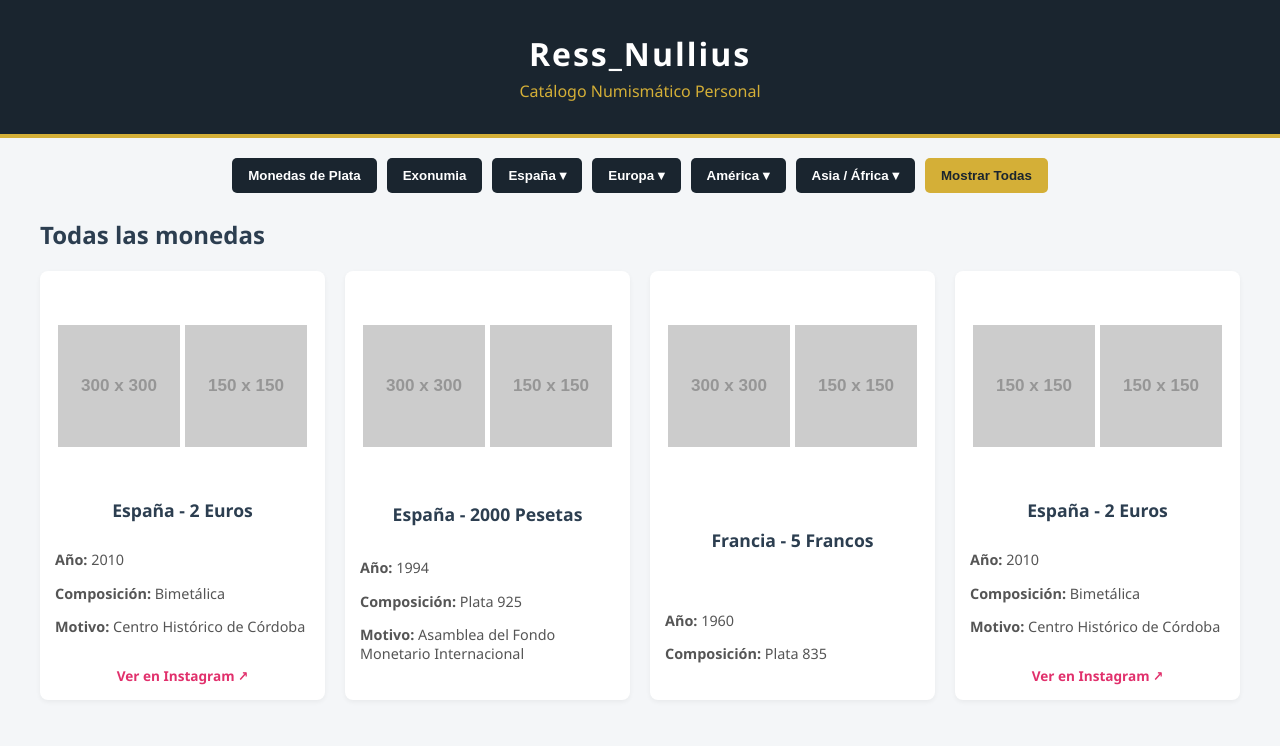
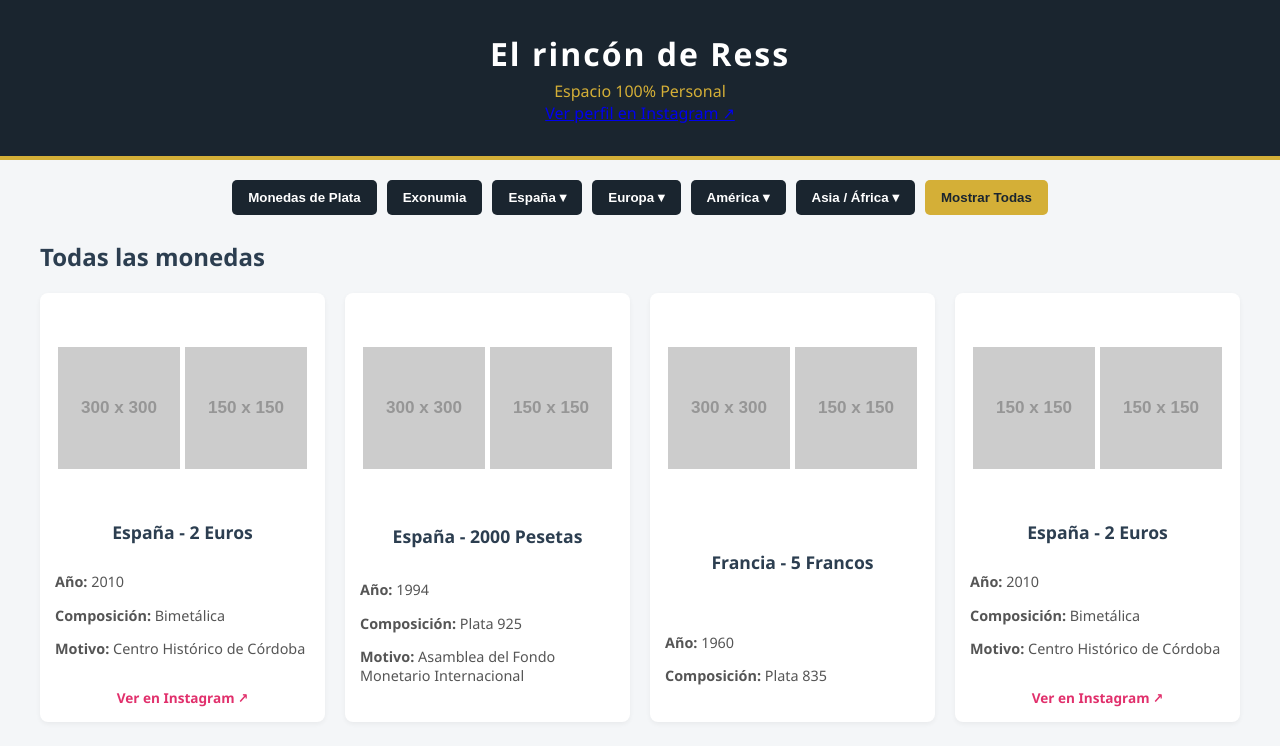
Before and after one commit to ressnullius/Ress-Nullius, a plain HTML site: page index.html in a window 1280 px wide. Drawn offline with Linux system fonts and the light colour scheme; placeholder pictures from the web are drawn by us.

Commit message:
Update header content in index.html

```diff
--- a/index.html
+++ b/index.html
@@ -8,8 +8,9 @@
 </head>
 <body>
     <header>
-        <h1>Ress_Nullius</h1>
-        <p>Catálogo Numismático Personal</p>
+        <h1>El rincón de Ress</h1>
+        <p>Espacio 100% Personal</p>
+        <a href="https://www.instagram.com/Ress_Nullius" target="_blank" class="instagram-profile-link">Ver perfil en Instagram ↗</a>
     </header>
 
     <main class="container">
```
